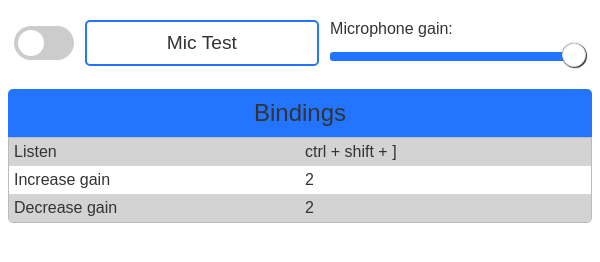
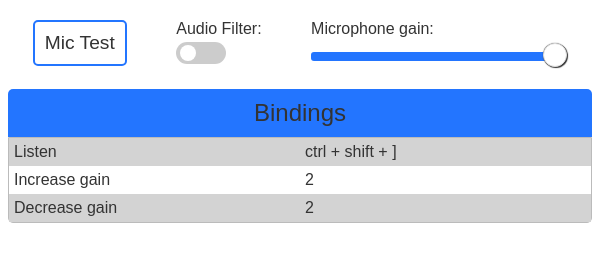
Before and after one commit to kuwood/mic-check, an Electron app: page index.html in a window 600 px wide. Drawn offline with Linux system fonts and the light colour scheme; no server answers.

Commit message:
Fix label and positioning for band filter switch

```diff
--- a/index.html
+++ b/index.html
@@ -13,11 +13,14 @@
       <label>Microphone gain:</label>
       <input type=range id=gain min=0 max=1 value=1 step=0.05>
     </div>
+    <div>
+      <label class="switch">
+        <input id="switch-checkbox" type="checkbox">
+        <div class="slider round"></div>
+      </label>
+      <label class="control-label">Audio Filter:</label>
+    </div>
     <button id="test">Mic Test</button>
-    <label class="switch">
-      <input id="switch-checkbox" type="checkbox">
-      <div class="slider round"></div>
-    </label>
   </section>
   <table class="table">
     <caption>Bindings</caption>
--- a/main.css
+++ b/main.css
@@ -16,10 +16,6 @@ section {
   justify-content: space-around;
 }
 
-div {
-  vertical-align: bottom;
-}
-
 label {
   vertical-align: super;
 }
@@ -33,7 +29,6 @@ label {
   border-radius: 5px;
   font-family: arial;
   font-size: 1.2em;
-  width: 40%;
 }
 
 #test:hover {
@@ -100,13 +95,18 @@ input[type=range]:focus::-webkit-slider-runnable-track {
   background: #2375ff;
 }
 
+.control-label {
+  position: relative;
+  top: -22px;
+}
+
  /* The switch - the box around the slider */
 .switch {
   position: relative;
-  display: inline-block;
-  width: 60px;
-  height: 34px;
-  top: 6px;
+  display: flex;
+  width: 50px;
+  height: 22px;
+  top: 22px;
 }
 
 /* Hide default HTML checkbox */
@@ -127,10 +127,10 @@ input[type=range]:focus::-webkit-slider-runnable-track {
 .slider:before {
   position: absolute;
   content: "";
-  height: 26px;
-  width: 26px;
+  height: 16px;
+  width: 16px;
   left: 4px;
-  bottom: 4px;
+  bottom: 3px;
   background-color: white;
   transition: .4s;
 }
@@ -149,7 +149,7 @@ input:checked + .slider:before {
 
 /* Rounded sliders */
 .slider.round {
-  border-radius: 34px;
+  border-radius: 24px;
 }
 
 .slider.round:before {
```
